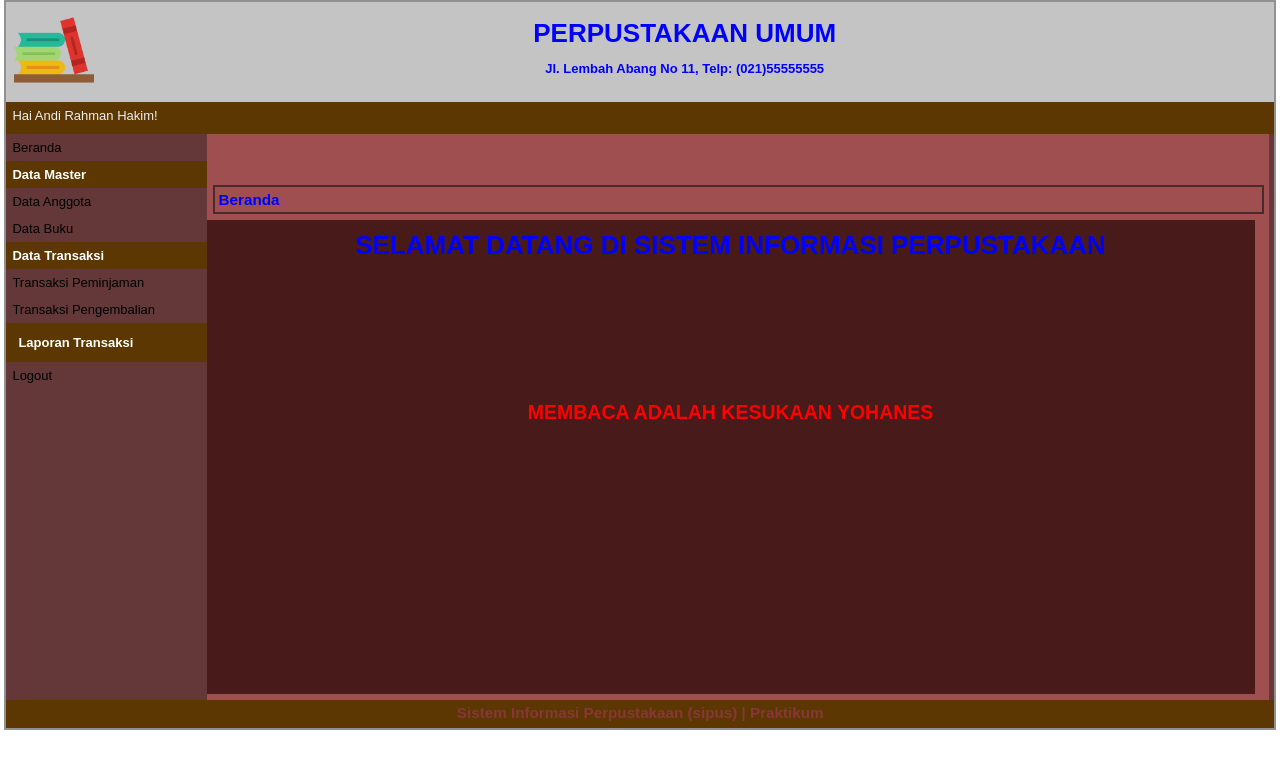
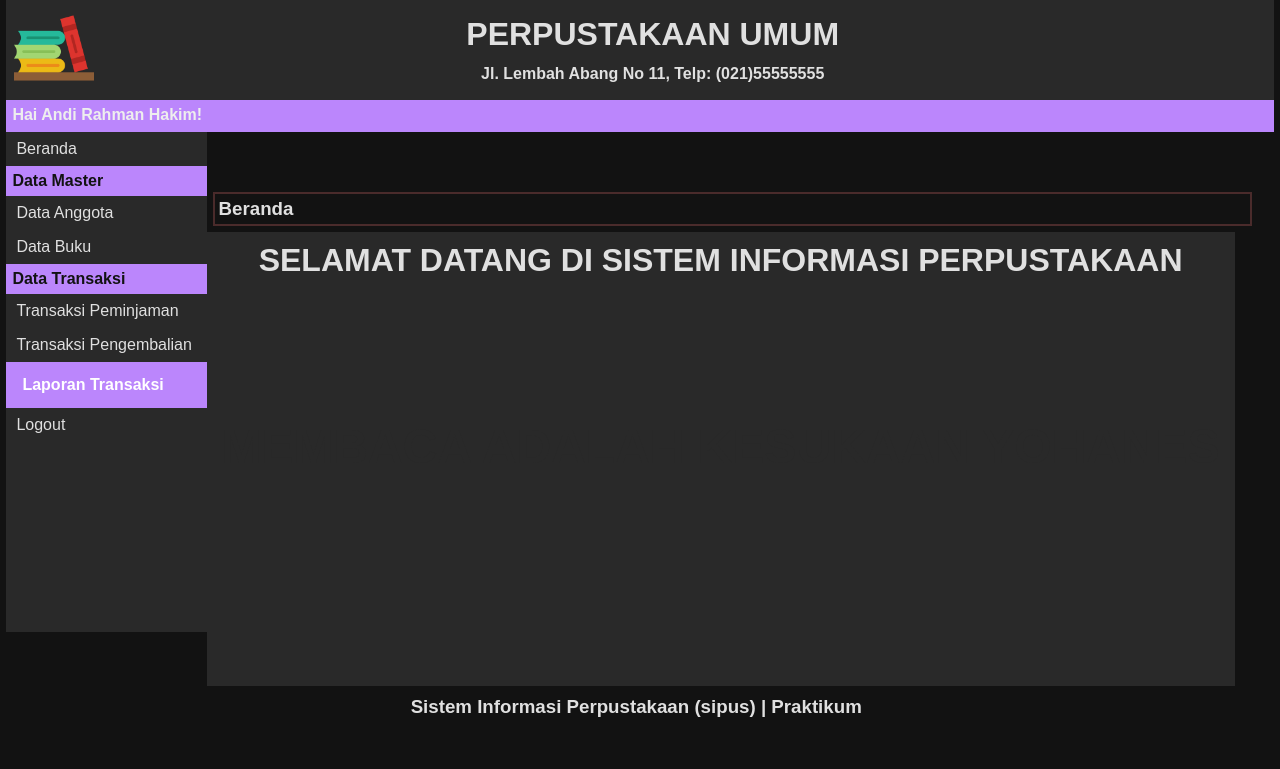
Before and after one commit to Angintarabang/Perpustol, a PHP site: page / in a window 1280 px wide. Shown: the top 769 px of the page. Run offline with PHP 8.4, Linux system fonts and the light colour scheme; a user stored in the database is signed in; grey boxes are pictures that could not be loaded.

Commit message:
style: new color bjr wahaha

```diff
--- a/style.css
+++ b/style.css
@@ -1,10 +1,25 @@
-*{margin:0px; padding:0px}
+:root {
+    /* Tema Gelap & Elegan (Library of Chaos) */
+    --color-background-dark: #121212; /* Hampir Hitam */
+    --color-primary-accent: #BB86FC;  /* Eclipse Blue/Purple Accent (Elegansi) */
+    --color-text-light: #E0E0E0;      /* Teks Cerah */
+    --color-secondary-dark: #292929;  /* Warna untuk Sidebar/Header, lebih gelap sedikit */
+    --color-error: #CF6679;           /* Warna Merah untuk Error/Peringatan */
+}
+
+*{
+    margin:0px;
+    padding:0px;
+    box-sizing: border-box; /* PENTING! Agar padding & border tidak menambah ukuran */
+}
 /**--Awal index--**/
 body{
 	font-family:sans-serif;
-	font-size:13px;
-	color:blue;
+	font-size:16px; /* Naikkan sedikit agar mudah dibaca */
+	color: var(--color-text-light); /* Teks dasar cerah */
+    background-color: var(--color-background-dark); /* Background Gelap Total */
 }
+
 .pagination {
   display: inline-block;
 }
@@ -33,13 +48,12 @@ body{
 #container{
 	width:99%;
 	margin:0px auto;
-	border:2px solid #919191;
-	background-color:#643838;
+	background-color:var(--color-background-dark);
 }
 #header{
 	width:100%;
 	height:100px;
-	background-color:#C4C4C4;
+	background-color: var(--color-secondary-dark);
 }
 #logo-perpustakaan-container{
 	float:left;
@@ -66,8 +80,9 @@ body{
 #header2{
 	width:100%;
 	height:32px;
-	background-color:#5C3701;
-	color:#FFFFFF;
+	background-color: var(--color-primary-accent);
+	color: var(--color-background-dark);
+    font-weight: bold;
 }
 #nama-user{
 	float:left;
@@ -77,29 +92,32 @@ body{
 #sidebar{
 	float:left;
 	width:15.8%;
+	background-color: var(--color-secondary-dark);
+    min-height: 500px; /* Agar sidebar gak pendek sendiri */
 }
 #sidebar ul{
 	list-style:none;
 }
 #sidebar a:link, #sidebar a:visited{
-	color:black;
+	color: var(--color-text-light);
 	text-decoration:none;
 	display:block;
-	padding:6px;
+	padding:8px 10px;
 }
 #sidebar a:hover{
-	background-color:#919191;
+	background-color: #383838;
+	color: var(--color-primary-accent)
 }
 .label-navigasi{
-	background-color:#5C3701;
+	background-color:var(--color-primary-accent);
 	padding:6px;
-	color:white;
+	color:var(--color-background-dark);
 	font-weight:bold;
 }
 #content-container{
 	float:left;
 	width:83.8%;
-	background-color:#9f4f4f;
+	background-color:var(--color-background-dark);
 }
 #footer{
 	width:99.4%;
@@ -107,8 +125,8 @@ body{
 	clear:both;
 	text-align:center;
 	padding:4px;
-	background-color:#5C3701;
-	color:#873737;
+	background-color:var(--coolor-secondary-dark);
+	color:var(--color-text-light);
 }
 /**--Akhir index.php--**/
 
@@ -129,6 +147,7 @@ body{
 	border:2px solid #C4C4C4;
 	padding:10px;
 	margin-bottom:6px;
+	background-color: var(--color-secondary-dark);
 }
 #beranda-judul{
 	text-align:center;
@@ -137,7 +156,12 @@ body{
 #beranda-konten{
 	text-align:center;
 	padding-top:140px;
-	color:red;
+	color:var(--color-secondary-dark);
+	font-size:2em;
+}
+
+#beranda-konten + p {
+	color: var(--color-error);
 }
 .tombol{
 	border-radius:4px;
```
